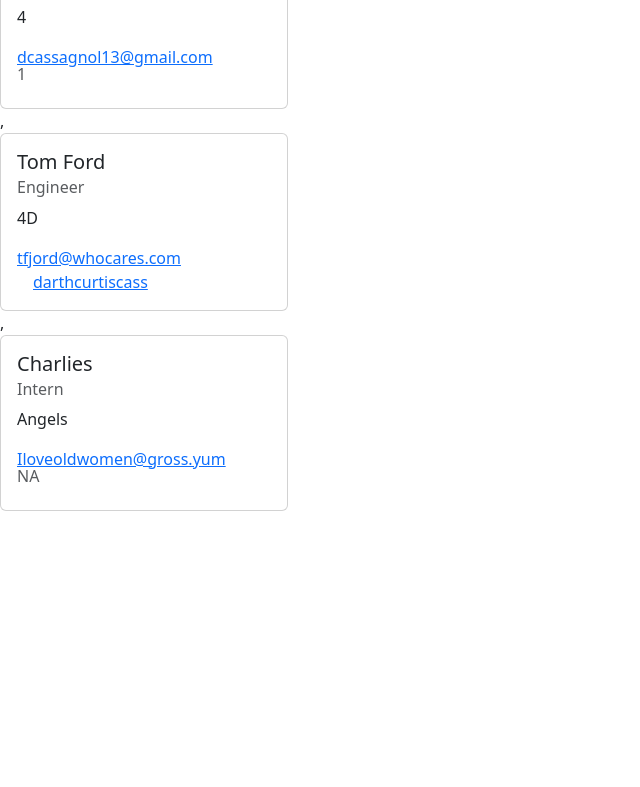
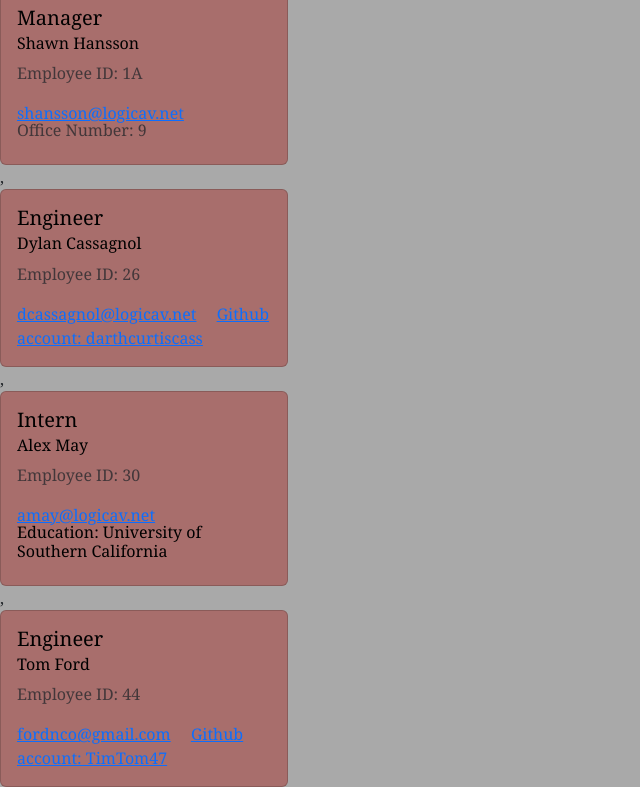
Before and after one commit to darthcurtiscass/dcc-team-maker, a website: page index.HTML in a window 1280 px wide. Shown: the part 67-854 px from the top of the page, without its empty margins (0-640 px from the left). Before the commit the page ends 800 px from the top, so only its background shows below. Drawn offline with nearby package versions, Linux system fonts and the light colour scheme.

Commit message:
completed construction of application. Tests fully functional and README almost completed.

```diff
--- a/index.HTML
+++ b/index.HTML
@@ -7,36 +7,43 @@
     <title>Team Maker</title>
     <link href="https://cdn.jsdelivr.net/npm/bootstrap@5.3.0-alpha1/dist/css/bootstrap.min.css" rel="stylesheet" integrity="sha384-GLhlTQ8iRABdZLl6O3oVMWSktQOp6b7In1Zl3/Jr59b6EGGoI1aFkw7cmDA6j6gD" crossorigin="anonymous">
   </head>
-<body>
+<body style="background-color: darkgray; font-family: Georgia, 'Times New Roman', Times, serif;">
+<h1>Team Maker</h1>
 
-  <div class="card" style="width: 18rem;">
-  <div class="card-body">
-    <h5 class="card-title">Dylan</h5>
-    <h6 class="card-subtitle mb-2 text-muted">Manager</h6>
-    <p class="card-text">4</p>
-    <a href="mailto:dcassagnol13@gmail.com" class="card-link">dcassagnol13@gmail.com</a>
-
-    <h6 class="card-subtitle mb-2 text-muted">1</h6>
+  <div class="card" style="width: 18rem; background-color:rgb(168, 110, 108);">
+  <div class="card-body" style="color:black;">
+    <h5 class="card-title">Manager</h5>
+    <h6 class="card-subtitle mb-2">Shawn Hansson</h6>
+    <p class="card-text text-muted">Employee ID: 1A</p>
+    <a href="mailto:shansson@logicav.net" class="card-link">shansson@logicav.net</a>
+    <h6 class="card-subtitle mb-2 text-muted">Office Number: 9</h6>
   </div>
   </div>,
-  <div class="card" style="width: 18rem;">
-  <div class="card-body">
-    <h5 class="card-title">Tom Ford</h5>
-    <h6 class="card-subtitle mb-2 text-muted">Engineer</h6>
-    <p class="card-text">4D</p>
-    <a href="mailto:tfjord@whocares.com" class="card-link">tfjord@whocares.com</a>
-
-    <a href="https://github.com/darthcurtiscass" class="card-link">darthcurtiscass</a>
+  <div class="card" style="width: 18rem; background-color:rgb(168, 110, 108);">
+  <div class="card-body" style="color:black;">
+    <h5 class="card-title">Engineer</h5>
+    <h6 class="card-subtitle mb-2">Dylan Cassagnol</h6>
+    <p class="card-text text-muted">Employee ID: 26</p>
+    <a href="mailto:dcassagnol@logicav.net" class="card-link">dcassagnol@logicav.net</a>
+    <a href="https://github.com/darthcurtiscass" class="card-link">Github account: darthcurtiscass</a>
   </div>
   </div>,
-  <div class="card" style="width: 18rem;">
-  <div class="card-body">
-    <h5 class="card-title">Charlies</h5>
-    <h6 class="card-subtitle mb-2 text-muted">Intern</h6>
-    <p class="card-text">Angels</p>
-    <a href="mailto:Iloveoldwomen@gross.yum" class="card-link">Iloveoldwomen@gross.yum</a>
-
-    <h6 class="card-subtitle mb-2 text-muted">NA</h6>
+  <div class="card" style="width: 18rem; background-color:rgb(168, 110, 108);">
+  <div class="card-body" style="color:black;">
+    <h5 class="card-title">Intern</h5>
+    <h6 class="card-subtitle mb-2">Alex May</h6>
+    <p class="card-text text-muted">Employee ID: 30</p>
+    <a href="mailto:amay@logicav.net" class="card-link">amay@logicav.net</a>
+    <h6 class="card-subtitle mb-2">Education: University of Southern California</h6>
+  </div>
+  </div>,
+  <div class="card" style="width: 18rem; background-color:rgb(168, 110, 108);">
+  <div class="card-body" style="color:black;">
+    <h5 class="card-title">Engineer</h5>
+    <h6 class="card-subtitle mb-2">Tom Ford</h6>
+    <p class="card-text text-muted">Employee ID: 44</p>
+    <a href="mailto:fordnco@gmail.com" class="card-link">fordnco@gmail.com</a>
+    <a href="https://github.com/TimTom47" class="card-link">Github account: TimTom47</a>
   </div>
   </div>
 </body>
```
Also changed, not shown: utils/generateHTML.js (+10 -12 lines), 1 other file.
